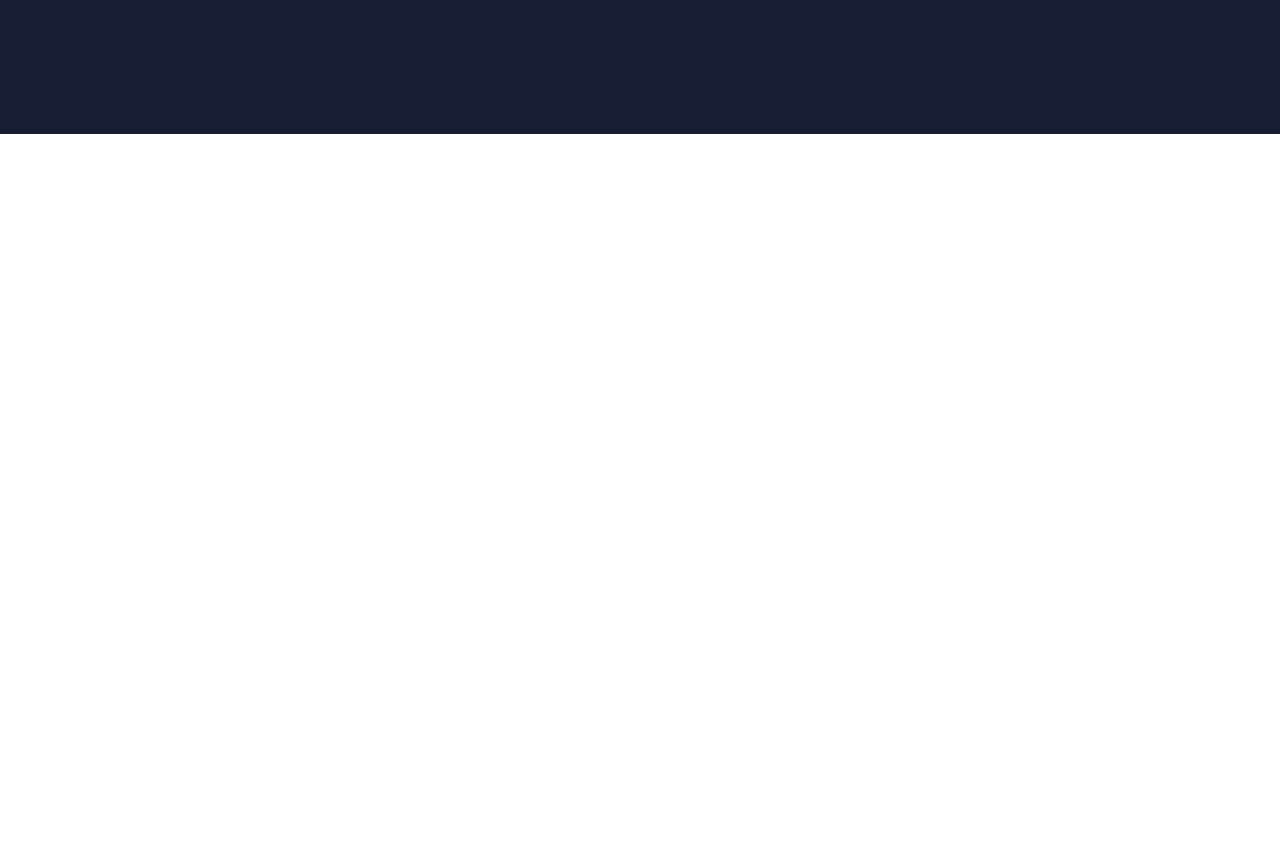
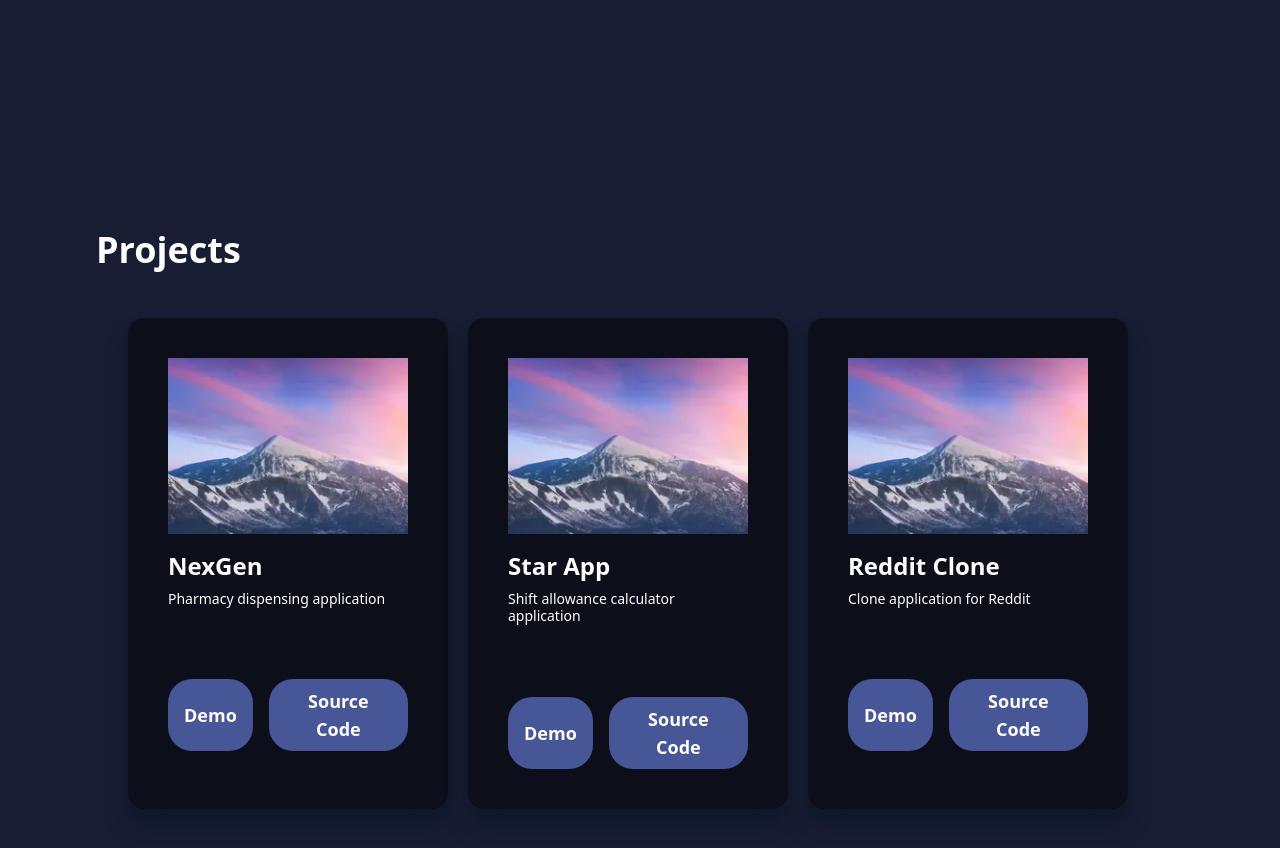
Before and after one commit to dangi-vikas/my-portfolio, a React (Create React App) app: page / in a window 1280 px wide. Shown: the part 1440-2288 px from the top of the page. Before the commit the page ends 1574 px from the top, so only its background shows below. Built offline with nearby package versions, Linux system fonts and the light colour scheme.

Commit message:
feat: added projects section

```diff
--- a/src/App.js
+++ b/src/App.js
@@ -2,6 +2,7 @@ import About from "./Components/About/About";
 import Experience from "./Components/Experience/Experience";
 import Home from "./Components/Home/Home";
 import Navbar from "./Components/Navbar/Navbar";
+import Projects from "./Components/Projects/Projects";
 
 function App() {
   return (
@@ -10,6 +11,7 @@ function App() {
       <Home />
       <About />
       <Experience />
+      <Projects />
     </div>
   );
 }
--- /dev/null
+++ b/src/Components/Projects/ProjectCard.jsx
@@ -0,0 +1,23 @@
+import React from "react";
+import bannerImg from "../../assets/project-bg.webp"
+const ProjectCard = ({ title, main }) => {
+  return (
+    <div className="p-3 md:p-6 flex flex-col w-80 bg-[#0c0e19] shadow-xl shadow-slate-900 rounded-2xl">
+      <img className="p-4" src={bannerImg} alt="" />
+      <h3 className="px-4 text-xl md:text-2xl font-bold leading-normal">
+        {title}
+      </h3>
+      <p className="px-4 text-sm md:text-md leading-tight py-2">{main}</p>
+      <div className="mt-2 p-2 md:p-4 flex gap-2 md:gap-4">
+        <button className="md:mt-10 text-white py-2 px-3 text-sm md:text-lg md:py-2 md:px-4 hover:opacity-85 duration-300 hover:scale-105 font-semibold rounded-3xl bg-[#465697]">
+          Demo
+        </button>
+        <button className="md:mt-10 text-white py-2 px-3 text-sm md:text-lg md:py-2 md:px-4 hover:opacity-85 duration-300 hover:scale-105 font-semibold rounded-3xl bg-[#465697]">
+          Source Code
+        </button>
+      </div>
+    </div>
+  );
+};
+
+export default ProjectCard;
--- /dev/null
+++ b/src/Components/Projects/Projects.jsx
@@ -0,0 +1,26 @@
+import React from "react";
+import ProjectCard from "./ProjectCard";
+
+const Projects = () => {
+  return (
+    <div id="Projects" className="p-10 md:p-24 text-white ">
+      <h1 className="text-2xl md:text-4xl text-white font-bold">Projects</h1>
+      <div className="py-12 px-8 flex flex-wrap gap-5">
+        <ProjectCard
+          title="NexGen"
+          main="Pharmacy dispensing application"
+        />
+        <ProjectCard
+          title="Star App"
+          main="Shift allowance calculator application"
+        />
+        <ProjectCard
+          title="Reddit Clone"
+          main="Clone application for Reddit"
+        />
+      </div>
+    </div>
+  );
+};
+
+export default Projects;
```
Also changed, not shown: src/assets/project-bg.webp (added).
